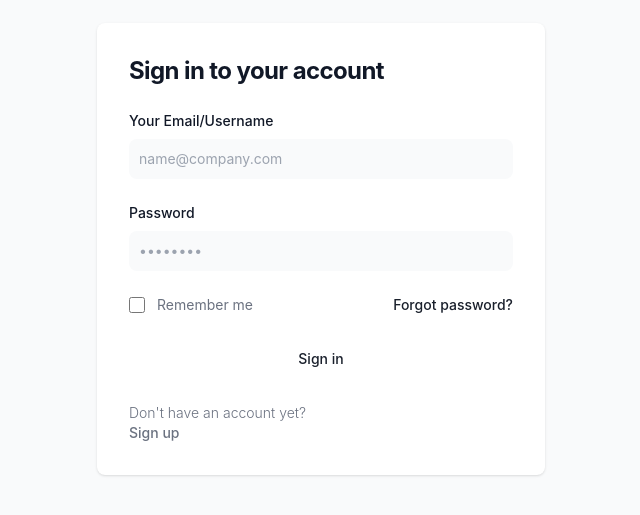
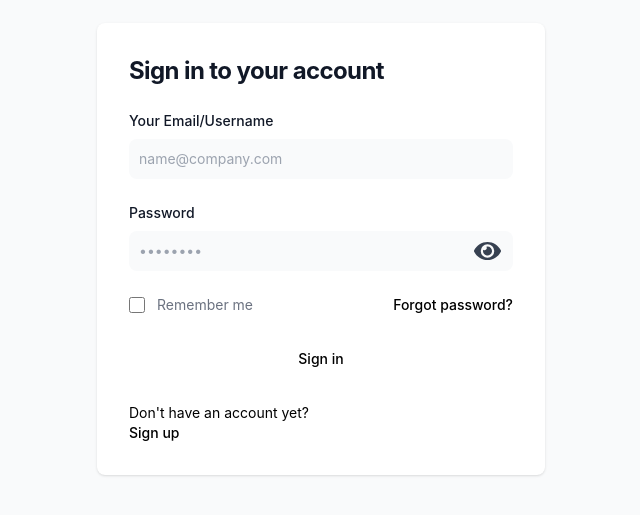
Before and after one commit to Movie-Flex/movie-search, a React (Create React App) app in the folder frontend/: page /login in a window 1280 px wide. Shown: the part 151-666 px from the top of the page, without its empty margins (319-959 px from the left). Built offline with nearby package versions, Linux system fonts and the light colour scheme.

Commit message:
making th eshow and hide visibility of password

```diff
--- a/frontend/src/pages/Login.jsx
+++ b/frontend/src/pages/Login.jsx
@@ -10,6 +10,12 @@ const Login = () => {
     userId: "",
     password: "",
   });
+
+  const [show, setShow] = useState(false);
+
+  const toggleShow = () => {
+    setShow(!show);
+  };
 
   const handleLogin = async (e, loginData) => {
     e.preventDefault();
@@ -57,17 +63,43 @@ const Login = () => {
                 >
                   Password
                 </label>
+                <div className="relative">
+
                 <input
                   onChange={(e) =>
                     setLoginData({ ...loginData, password: e.target.value })
                   }
-                  type="password"
+                  type={show ? 'text' : 'password'}
                   name="password"
                   id="password"
                   placeholder="••••••••"
                   class="bg-gray-50 border border-gray-300 text-gray-900 sm:text-sm rounded-lg focus:ring-primary-600 focus:border-primary-600 block w-full p-2.5 dark:bg-gray-700 dark:border-gray-600 dark:placeholder-gray-400 dark:text-white dark:focus:ring-blue-500 dark:focus:border-blue-500"
                   required=""
-                />
+                  />
+
+<div className="absolute inset-y-0 right-0 pr-3 flex items-center text-sm leading-5">
+      <svg
+        className={`h-6 text-gray-700 ${show ? 'hidden' : 'block'}`}
+        fill="none"
+        onClick={toggleShow}
+        xmlns="http://www.w3.org/2000/svg"
+        viewBox="0 0 576 512"
+      >
+        <path fill="currentColor" d="M572.52 241.4C518.29 135.59 410.93 64 288 64S57.68 135.64 3.48 241.41a32.35 32.35 0 0 0 0 29.19C57.71 376.41 165.07 448 288 448s230.32-71.64 284.52-177.41a32.35 32.35 0 0 0 0-29.19zM288 400a144 144 0 1 1 144-144 143.93 143.93 0 0 1-144 144zm0-240a95.31 95.31 0 0 0-25.31 3.79 47.85 47.85 0 0 1-66.9 66.9A95.78 95.78 0 1 0 288 160z" />
+      </svg>
+
+      <svg
+        className={`h-6 text-gray-700 ${show ? 'block' : 'hidden'}`}
+        fill="none"
+        onClick={toggleShow}
+        xmlns="http://www.w3.org/2000/svg"
+        viewBox="0 0 640 512"
+      >
+        <path fill="currentColor" d="M320 400c-75.85 0-137.25-58.71-142.9-133.11L72.2 185.82c-13.79 17.3-26.48 35.59-36.72 55.59a32.35 32.35 0 0 0 0 29.19C89.71 376.41 197.07 448 320 448c26.91 0 52.87-4 77.89-10.46L346 397.39a144.13 144.13 0 0 1-26 2.61zm313.82 58.1l-110.55-85.44a331.25 331.25 0 0 0 81.25-102.07 32.35 32.35 0 0 0 0-29.19C550.29 135.59 442.93 64 320 64a308.15 308.15 0 0 0-147.32 37.7L45.46 3.37A16 16 0 0 0 23 6.18L3.37 31.45A16 16 0 0 0 6.18 53.9l588.36 454.73a16 16 0 0 0 22.46-2.81l19.64-25.27a16 16 0 0 0-2.82-22.45zm-183.72-142l-39.3-30.38A94.75 94.75 0 0 0 416 256a94.76 94.76 0 0 0-121.31-92.21A47.65 47.65 0 0 1 304 192a46.64 46.64 0 0 1-1.54 10l-73.61-56.89A142.31 142.31 0 0 1 320 112a143.92 143.92 0 0 1 144 144c0 21.63-5.29 41.79-13.9 60.11z" />
+      </svg>
+    </div>
+
+                  </div>
               </div>
               <div class="flex items-center justify-between">
                 <div class="flex items-start">
@@ -91,7 +123,7 @@ const Login = () => {
                 </div>
                 <Link
                   href=""
-                  class="text-sm font-medium text-primary-600 hover:underline dark:text-primary-500"
+                  class="text-sm font-medium  text-black dark:text-white hover:underline "
                 >
                   Forgot password?
                 </Link>
@@ -101,15 +133,15 @@ const Login = () => {
                   handleLogin(e, loginData);
                 }}
                 type="submit"
-                class="w-full bg-primary-600 hover:bg-primary-700 focus:ring-4 focus:outline-none focus:ring-primary-300 font-medium rounded-lg text-sm px-5 py-2.5 text-center dark:bg-primary-600 dark:hover:bg-primary-700 dark:focus:ring-primary-800"
+                class="w-full bg-primary-600 hover:bg-primary-700 focus:ring-4 focus:outline-none focus:ring-primary-300 font-medium rounded-lg text-sm px-5 py-2.5 text-center dark:bg-primary-600 dark:hover:bg-primary-700 dark:focus:ring-primary-800  text-black dark:text-white"
               >
                 Sign in
               </button>
-              <p class="text-sm font-light text-gray-500 dark:text-gray-400">
+              <p class="text-sm text-black dark:text-white">
                 Don't have an account yet?
                 <Link
                   to="/signup"
-                  class="font-medium text-primary-600 hover:underline dark:text-primary-500"
+                  class="font-medium  text-black dark:text-white hover:underline"
                 >
                   Sign up
                 </Link>
--- a/frontend/src/pages/SignUp.jsx
+++ b/frontend/src/pages/SignUp.jsx
@@ -2,6 +2,7 @@ import { useState } from "react";
 import { Link, useNavigate } from "react-router-dom";
 import { useSignup } from "../hooks/useSignUp";
 import checkStrongNess from "../utils/PasswordCheck";
+import { useStatStyles } from "@chakra-ui/react";
 
 const Signup = () => {
   const navigate = useNavigate();
@@ -17,10 +18,14 @@ const Signup = () => {
   });
 
   const [passwordStrength, setPasswordStrength] = useState("Weak");
+  const [show, setShow] = useState(false);
+
+  const toggleShow = () => {
+    setShow(!show);
+  };
 
   const handleSignup = async (e, signupData) => {
     e.preventDefault();
-    // console.log(signupData);
     try {
       await signup(signupData);
     } catch (error) {
@@ -101,20 +106,46 @@ const Signup = () => {
                 >
                   Password
                 </label>
+                <div className="relative">
+
                 <input
                   onChange={(e) => {
                     setSignupData({ ...signupData, password: e.target.value });
                     setPasswordStrength(checkStrongNess(e.target.value));
                   }}
-                  type="password"
+                  type={show ? 'text' : 'password'}
                   name="password"
                   id="password"
                   placeholder="••••••••"
                   class="bg-gray-50 border border-gray-300 text-gray-900 sm:text-sm rounded-lg focus:ring-primary-600
                    focus:border-primary-600 block w-full p-2.5 dark:bg-gray-700 dark:border-gray-600 dark:placeholder-gray-400
                     dark:text-white dark:focus:ring-blue-500 dark:focus:border-blue-500"
-                  required=""
-                />
+                    required=""
+                    />
+
+<div className="absolute inset-y-0 right-0 pr-3 flex items-center text-sm leading-5">
+      <svg
+        className={`h-6 text-gray-700 ${show ? 'hidden' : 'block'}`}
+        fill="none"
+        onClick={toggleShow}
+        xmlns="http://www.w3.org/2000/svg"
+        viewBox="0 0 576 512"
+      >
+        <path fill="currentColor" d="M572.52 241.4C518.29 135.59 410.93 64 288 64S57.68 135.64 3.48 241.41a32.35 32.35 0 0 0 0 29.19C57.71 376.41 165.07 448 288 448s230.32-71.64 284.52-177.41a32.35 32.35 0 0 0 0-29.19zM288 400a144 144 0 1 1 144-144 143.93 143.93 0 0 1-144 144zm0-240a95.31 95.31 0 0 0-25.31 3.79 47.85 47.85 0 0 1-66.9 66.9A95.78 95.78 0 1 0 288 160z" />
+      </svg>
+
+      <svg
+        className={`h-6 text-gray-700 ${show ? 'block' : 'hidden'}`}
+        fill="none"
+        onClick={toggleShow}
+        xmlns="http://www.w3.org/2000/svg"
+        viewBox="0 0 640 512"
+      >
+        <path fill="currentColor" d="M320 400c-75.85 0-137.25-58.71-142.9-133.11L72.2 185.82c-13.79 17.3-26.48 35.59-36.72 55.59a32.35 32.35 0 0 0 0 29.19C89.71 376.41 197.07 448 320 448c26.91 0 52.87-4 77.89-10.46L346 397.39a144.13 144.13 0 0 1-26 2.61zm313.82 58.1l-110.55-85.44a331.25 331.25 0 0 0 81.25-102.07 32.35 32.35 0 0 0 0-29.19C550.29 135.59 442.93 64 320 64a308.15 308.15 0 0 0-147.32 37.7L45.46 3.37A16 16 0 0 0 23 6.18L3.37 31.45A16 16 0 0 0 6.18 53.9l588.36 454.73a16 16 0 0 0 22.46-2.81l19.64-25.27a16 16 0 0 0-2.82-22.45zm-183.72-142l-39.3-30.38A94.75 94.75 0 0 0 416 256a94.76 94.76 0 0 0-121.31-92.21A47.65 47.65 0 0 1 304 192a46.64 46.64 0 0 1-1.54 10l-73.61-56.89A142.31 142.31 0 0 1 320 112a143.92 143.92 0 0 1 144 144c0 21.63-5.29 41.79-13.9 60.11z" />
+      </svg>
+    </div>
+
+                    </div>
                 <p className="text-sm justify-items-end font-light flex  text-gray-500 dark:text-gray-400">
                   Password strength:{" "}
                   <span
@@ -129,6 +160,7 @@ const Signup = () => {
                     {passwordStrength}
                   </span>
                 </p>
+
               </div>
               <div>
                 <label
@@ -184,15 +216,15 @@ const Signup = () => {
                   handleSignup(e, signupData);
                 }}
                 type="submit"
-                class="w-full bg-primary-600 hover:bg-primary-700 focus:ring-4 focus:outline-none focus:ring-primary-300 font-medium rounded-lg text-sm px-5 py-2.5 text-center dark:bg-primary-600 dark:hover:bg-primary-700 dark:focus:ring-primary-800"
+                class="w-full bg-primary-600 hover:bg-primary-700 focus:ring-4 focus:outline-none focus:ring-primary-300 font-medium rounded-lg text-sm px-5 py-2.5 text-center dark:bg-primary-600 dark:hover:bg-primary-700 dark:focus:ring-primary-800  text-black dark:text-white"
               >
                 Create an account
               </button>
-              <p class="text-sm font-light text-gray-500 dark:text-gray-400">
+              <p class="text-sm font-light text-black dark:text-white">
                 Already have an account?{" "}
                 <Link
                   to="/login"
-                  class="font-medium text-primary-600 hover:underline dark:text-primary-500"
+                  class="font-medium  text-black dark:text-white hover:underline "
                 >
                   Login here
                 </Link>
```
